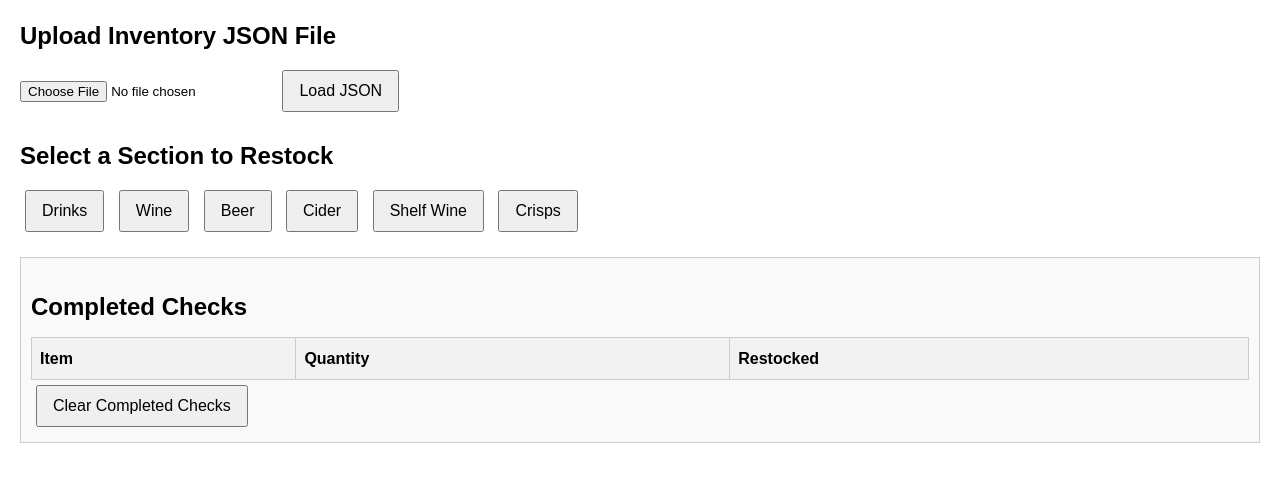
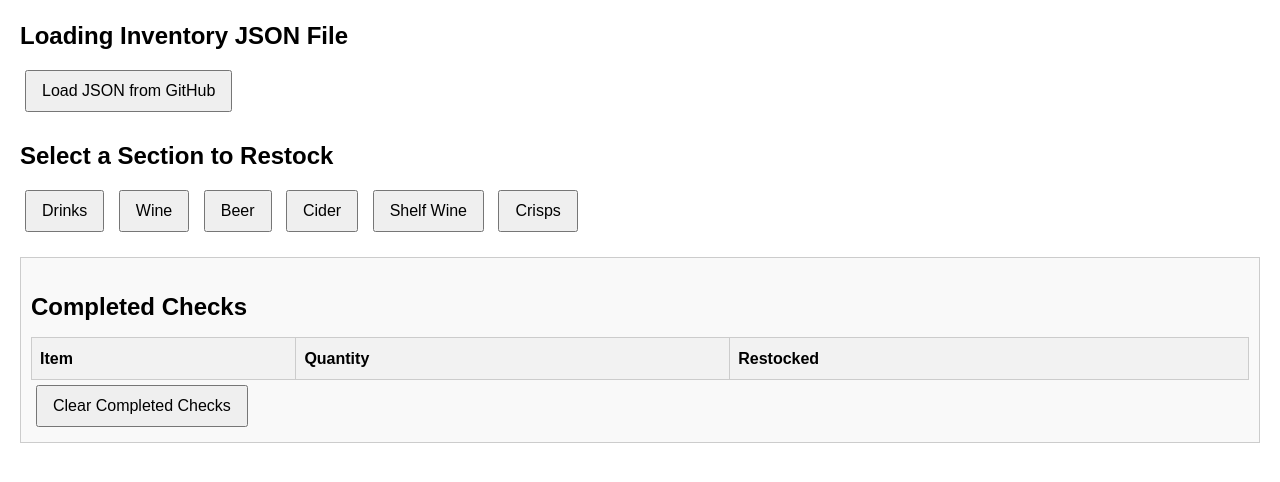
Before and after one commit to KiNGZIONSKY/RestockUPDATED, a plain HTML site: page index.html in a window 1280 px wide. Shown: the part 76-558 px from the top of the page. Drawn offline with Linux system fonts and the light colour scheme.

Commit message:
Update index.html

```diff
--- a/index.html
+++ b/index.html
@@ -60,9 +60,8 @@
 
     <!-- JSON File Upload -->
     <div id="fileUpload">
-        <h2>Upload Inventory JSON File</h2>
-        <input type="file" id="jsonFileInput" accept=".json">
-        <button onclick="loadJSON()">Load JSON</button>
+        <h2>Loading Inventory JSON File</h2>
+        <button onclick="loadJSON()">Load JSON from GitHub</button>
     </div>
 
     <!-- Section selection screen -->
@@ -117,24 +116,18 @@
         let completedSections = [];
 
         function loadJSON() {
-            const fileInput = document.getElementById('jsonFileInput');
-            const file = fileInput.files[0];
-            if (file) {
-                const reader = new FileReader();
-                reader.onload = function(event) {
-                    try {
-                        const json = JSON.parse(event.target.result);
-                        sections = json.sections;
-                        document.getElementById('fileUpload').style.display = 'none';
-                        document.getElementById('sectionSelect').style.display = 'block';
-                    } catch (error) {
-                        alert('Invalid JSON file. Please upload a valid file.');
-                    }
-                };
-                reader.readAsText(file);
-            } else {
-                alert('Please select a file.');
-            }
+            const jsonUrl = 'https://github.com/KiNGZIONSKY/RestockUPDATED/blob/main/INVENTORY.JSON';
+            fetch(jsonUrl)
+                .then(response => response.json())
+                .then(json => {
+                    sections = json.sections;
+                    document.getElementById('fileUpload').style.display = 'none';
+                    document.getElementById('sectionSelect').style.display = 'block';
+                })
+                .catch(error => {
+                    alert('Failed to load JSON file. Please check the URL or your network connection.');
+                    console.error('Error loading JSON:', error);
+                });
         }
 
         document.getElementById('restockAmount').addEventListener('keydown', function(event) {
```
